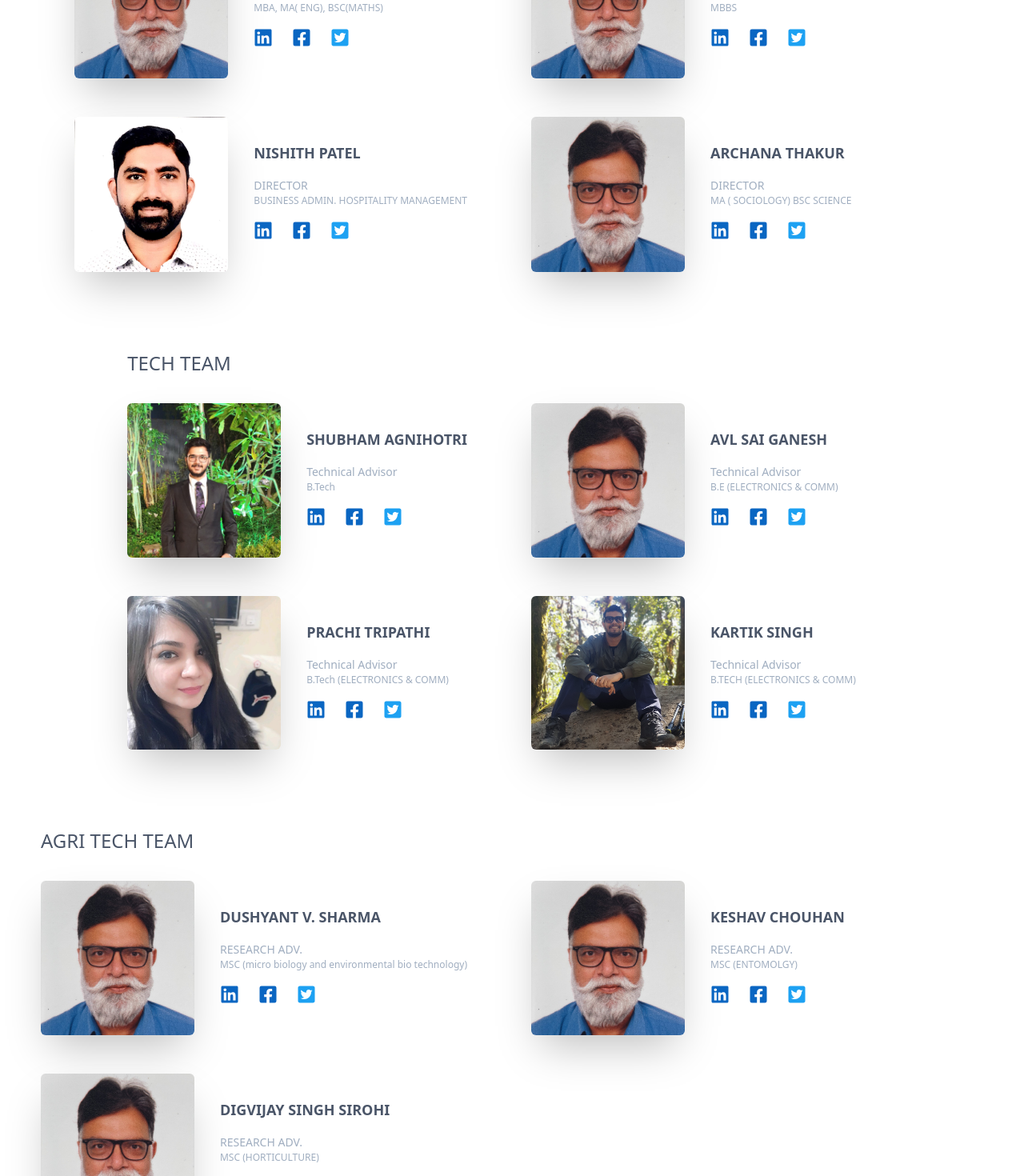
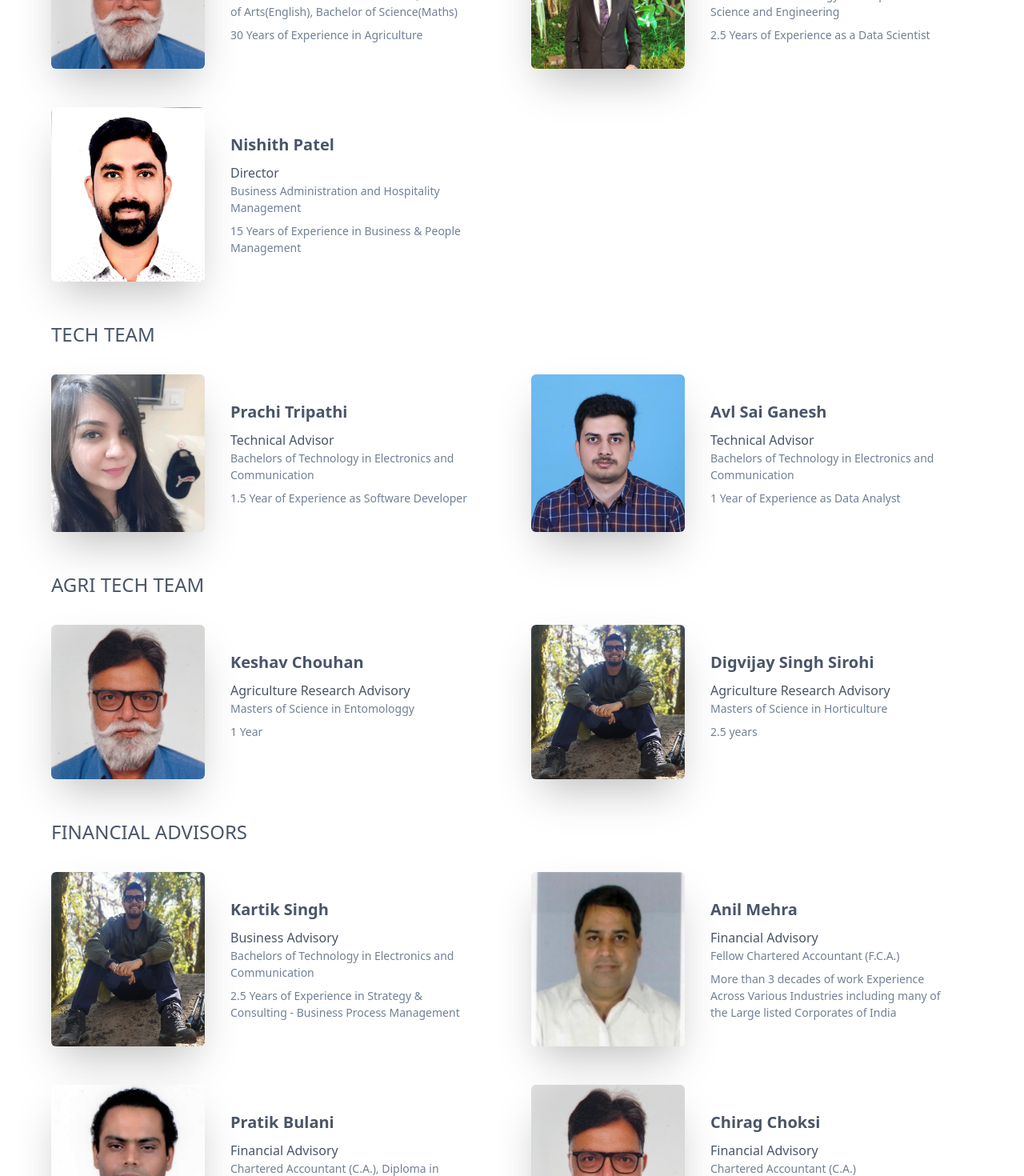
Before and after one commit to shikharx06/Udaan, a Next.js app: page /aboutus in a window 1280 px wide. Shown: the part 400-1870 px from the top of the page at 80% size. Built offline with nearby package versions, Linux system fonts and the light colour scheme.

Commit message:
bug fixes and styling changes

```diff
--- a/src/components/navbar.tsx
+++ b/src/components/navbar.tsx
@@ -34,7 +34,7 @@ const NavBar = () => {
     visible: {
       x: 0,
       transition: {
-        duration: 0.3,
+        duration: 0.325,
       },
     },
   };
@@ -44,7 +44,7 @@ const NavBar = () => {
   const router = useRouter();
   return (
     <>
-      <div className="fixed top-0 z-40 w-full navbar bg-primary text-primary-content">
+      <div className="fixed top-0 z-40 w-full bg-scroll navbar bg-primary bg-opacity-80 backdrop-blur text-primary-content">
         <div className="flex-1 px-2 mx-2">
           <div className="w-16">
             <img src="/assets/images/udaanLogo.svg" alt="udaan" />
@@ -93,7 +93,7 @@ const NavBar = () => {
         variants={navAnimationConfig}
         initial="hidden"
         animate={isOpen ? 'visible' : 'hidden'}
-        className="fixed top-0 z-50 flex flex-col w-2/3 h-screen bg-primary "
+        className="fixed top-0 z-50 flex flex-col w-2/3 h-screen pt-10 bg-primary "
       >
         {navItems.map((navItem) => (
           <Link key={navItem.name} href={navItem.href} passHref>
--- a/src/components/teamCard.tsx
+++ b/src/components/teamCard.tsx
@@ -1,10 +1,9 @@
-import { FaFacebookSquare, FaTwitterSquare, FaLinkedin } from 'react-icons/fa';
-
 type TeamMember = {
   name: string;
   description: string;
   designation: string;
   qualification: string;
+  experience: string;
   imageSrc: string;
 };
 
@@ -20,20 +19,17 @@ export const TeamMemberCard = (props: TeamMember) => {
           height="512"
         />
       </div>
-
-      <div className="flex-1 pt-6 space-y-4 text-center md:p-8 md:text-left">
+      <div className="flex-1 max-w-md pt-6 space-y-2 text-center md:p-8 md:text-left">
         <blockquote>
-          <p className="text-lg font-semibold">{props.name}</p>
+          <p className="text-xl font-semibold">{props.name}</p>
         </blockquote>
         <figcaption className="font-medium">
           {/* <div className="text-cyan-600">{props.name}{props.description}</div> */}
-          <div className="text-sm text-gray-500">{props.designation}</div>
-          <div className="text-xs text-gray-500">{props.qualification}</div>
+          <div className="text-gray-700 text-md">{props.designation}</div>
+          <div className="text-sm text-gray-600">{props.qualification}</div>
         </figcaption>
         <div className="flex justify-center gap-6 text-2xl md:justify-start">
-          <FaLinkedin className="text-[#0A66C2]" />
-          <FaFacebookSquare className="text-[#0A66C2]" />
-          <FaTwitterSquare className="text-[#1da1f2] " />
+          <div className="text-sm text-gray-600">{props.experience}</div>
         </div>
       </div>
     </figure>
--- a/src/pages/aboutus.tsx
+++ b/src/pages/aboutus.tsx
@@ -12,50 +12,16 @@ const About = () => (
       />
     }
   >
-    {/* <section className="flex min-w-full pt-20 bg-primary ">
-      <div className="flex flex-col mx-12 gap-11">
-        <div>
-          <h1 className="text-xl font-semibold">RESOURCES AND QUALITY</h1>
-          <p className="mt-2 text-base">
-            The data collected from our drones is collected by IAA certified
-            pilots and processed in-house using specialist software and
-            techniques by a large team of photogrammetrists, geomatics
-            surveyors, BIM modellers, CAD technicians and media editors.
-          </p>
-        </div>
-        <div>
-          <h1 className="text-xl font-semibold">
-            IAA CERTIFICATION AND SAFETY
+    <section className="flex justify-center mx-6 mt-24 mb-32 md:mx-12 md:mt-32">
+      <div className="flex flex-col max-w-6xl gap-12">
+        <div className="text-center">
+          <h1 className="mx-12 text-3xl font-semibold">
+            Meet our Amazing Team
           </h1>
-          <p className="mt-2 text-base ">
-            Our IAA certified flight team have developed industry specific
-            operational procedures and risk assessments which are approved by
-            the IAA and have expert knowledge in the SOP flight application
-            process. This combined with our comprehensive drone specific
-            insurance cover ensures your project is carried out safely and
-            efficiently and in compliance with the Small Unmanned Aircraft
-            (Drones) and Rockets Order S.I. 563 of 2015.
-          </p>
-        </div>
-        <div>
-          <h1 className="text-xl font-semibold">INSURANCES</h1>
-          <p className="mt-2 text-base">
-            We have worked with our insurance providers to develop comprehensive
-            industry specific policies and are currently one of very few
-            operators that can provide PL, EL and PI to the high levels often
-            required in the surveying and inspection sectors.
-          </p>
-        </div>
-      </div>
-    </section> */}
-
-    <section className="flex flex-col items-center gap-12 mt-24 xl:gap-24 bg-primary">
-      <div className="text-center">
-        <h1 className="mx-12 text-3xl font-semibold">Meet our Amazing Team</h1>
         </div>
         <div className="flex flex-col gap-8 text-center xl:text-left">
           <h1 className="text-2xl uppercase">Company directors</h1>
-        <div className="grid grid-cols-1 gap-12 lg:grid-cols-2 ">
+          <div className="grid grid-cols-1 gap-12 xl:grid-cols-2 ">
             {AppConfig.team.directors.map((member) => (
               <TeamMemberCard
                 key={member.name}
@@ -63,6 +29,7 @@ const About = () => (
                 qualification={member.qualification}
                 description={member.description}
                 designation={member.designation}
+                experience={member.experience}
                 imageSrc={member.imageSrc}
               />
             ))}
@@ -70,7 +37,7 @@ const About = () => (
         </div>
         <div className="flex flex-col gap-8 text-center xl:text-left">
           <h1 className="text-2xl uppercase">Tech Team</h1>
-        <div className="grid grid-cols-1 gap-12 lg:grid-cols-2 ">
+          <div className="grid grid-cols-1 gap-12 xl:grid-cols-2 ">
             {AppConfig.team.tech.map((member) => (
               <TeamMemberCard
                 key={member.name}
@@ -78,6 +45,7 @@ const About = () => (
                 qualification={member.qualification}
                 description={member.description}
                 designation={member.designation}
+                experience={member.experience}
                 imageSrc={member.imageSrc}
               />
             ))}
@@ -85,7 +53,7 @@ const About = () => (
         </div>
         <div className="flex flex-col gap-8 text-center xl:text-left">
           <h1 className="text-2xl uppercase">Agri Tech Team</h1>
-        <div className="grid grid-cols-1 gap-12 lg:grid-cols-2 ">
+          <div className="grid grid-cols-1 gap-12 xl:grid-cols-2 ">
             {AppConfig.team.agriTech.map((member) => (
               <TeamMemberCard
                 key={member.name}
@@ -93,6 +61,7 @@ const About = () => (
                 qualification={member.qualification}
                 description={member.description}
                 designation={member.designation}
+                experience={member.experience}
                 imageSrc={member.imageSrc}
               />
             ))}
@@ -100,7 +69,7 @@ const About = () => (
         </div>
         <div className="flex flex-col gap-8 text-center xl:text-left">
           <h1 className="text-2xl uppercase">Financial Advisors</h1>
-        <div className="grid grid-cols-1 gap-12 lg:grid-cols-2 ">
+          <div className="grid grid-cols-1 gap-12 xl:grid-cols-2 ">
             {AppConfig.team.financialAdvisors.map((member) => (
               <TeamMemberCard
                 key={member.name}
@@ -108,9 +77,11 @@ const About = () => (
                 qualification={member.qualification}
                 description={member.description}
                 designation={member.designation}
+                experience={member.experience}
                 imageSrc={member.imageSrc}
               />
             ))}
+          </div>
         </div>
       </div>
     </section>
--- a/src/pages/contact.tsx
+++ b/src/pages/contact.tsx
@@ -45,7 +45,9 @@ const Contact = () => (
             <h2 className="text-2xl font-semibold text-primary-content">
               Give us a ring
             </h2>
-            <p>B 505, Narnarayan Complex, Navrangpura , Ahmedabad</p>
+            <a href="tel:PHONE_NUM" className="">
+              +91-7940077066
+            </a>
           </div>
         </div>
       </div>
--- a/src/utils/AppConfig.tsx
+++ b/src/utils/AppConfig.tsx
@@ -76,125 +76,108 @@ export const AppConfig = {
     directors: [
       {
         name: 'BALENDU AGNIHOTRI',
-        qualification: 'MBA, MA( ENG), BSC(MATHS)',
-        experience: '30 YEARS OF EXPERIENCE IN SEED INDUSTRY',
-        designation: 'EXECUTIVE DIRECTOR',
+        qualification:
+          'Masters of Business Administration, Master of Arts(English), Bachelor of Science(Maths)',
+        experience: '30 Years of Experience in Agriculture ',
+        designation: 'Executive Director',
         description: 'NGO - AAKANSHA CHARITABLE TRUST',
         imageSrc: '/assets/images/teamPhotos/balendu.jpg',
       },
       {
-        name: 'DR.SAINIDHI AGNIHOTRI',
-        qualification: 'MBBS',
-        experience: '',
-        designation: 'DIRECTOR',
+        name: 'Shubham Agnihotri',
+        qualification:
+          'Bachelors of Technology in Computer Science and Engineering',
+        experience: '2.5 Years of Experience as a Data Scientist',
+        designation: 'CEO & Founder',
         description: 'Covid Warrior | Co Founder Dr.Buddies',
-        imageSrc: '/assets/images/teamPhotos/balendu.jpg',
+        imageSrc: '/assets/images/teamPhotos/shubham.jpg',
       },
       {
-        name: 'NISHITH PATEL',
-        qualification: 'BUSINESS ADMIN. HOSPITALITY MANAGEMENT',
-        experience: '',
-        designation: 'DIRECTOR',
+        name: 'Nishith Patel',
+        qualification: 'Business Administration and Hospitality Management',
+        experience: '15 Years of Experience in Business & People Management',
+        designation: 'Director',
         description: 'Covid Warrior | Co Founder Dr.Buddies',
         imageSrc: '/assets/images/teamPhotos/nishith.png',
-      },
-      {
-        name: 'ARCHANA THAKUR',
-        qualification: 'MA ( SOCIOLOGY) BSC SCIENCE',
-        experience: '15 YEARS',
-        designation: 'DIRECTOR',
-        description: 'TRAVELS AND EVENT MANAGEMENT',
-        imageSrc: '/assets/images/teamPhotos/balendu.jpg',
       },
     ],
 
     tech: [
       {
-        name: 'SHUBHAM AGNIHOTRI',
-        qualification: 'B.Tech',
-        experience: '2.5 years',
+        name: 'Prachi Tripathi',
+        qualification:
+          'Bachelors of Technology in Electronics and Communication',
+        experience: '1.5 Year of Experience as Software Developer',
         designation: 'Technical Advisor',
         description: 'Data Scientist',
-        imageSrc: '/assets/images/teamPhotos/shubham.jpg',
+        imageSrc: '/assets/images/teamPhotos/prachi.jpg',
       },
       {
-        name: 'AVL SAI GANESH',
-        qualification: 'B.E (ELECTRONICS & COMM)',
-        experience: '1 Year',
+        name: 'Avl Sai Ganesh',
+        qualification:
+          'Bachelors of Technology in Electronics and Communication',
+        experience: '1 Year of Experience as Data Analyst',
         designation: 'Technical Advisor',
         description: 'Data Analyst',
+        imageSrc: '/assets/images/teamPhotos/ganesh.jpg',
+      },
+    ],
+
+    agriTech: [
+      {
+        name: 'Keshav Chouhan',
+        qualification: 'Masters of Science in Entomologgy',
+        experience: '1 Year',
+        designation: 'Agriculture Research Advisory',
+        description:
+          'Software developer, Strategy & Consulting - Business Process Management (Utilities Industry)',
         imageSrc: '/assets/images/teamPhotos/balendu.jpg',
       },
       {
-        name: 'PRACHI TRIPATHI',
-        qualification: 'B.Tech (ELECTRONICS & COMM)',
-        experience: '1 Year',
-        designation: 'Technical Advisor',
-        description:
-          'Software developer, Strategy & Consulting - Business Process Management (Utilities Industry)',
-        imageSrc: '/assets/images/teamPhotos/prachi.jpg',
-      },
-      {
-        name: 'KARTIK SINGH',
-        qualification: 'B.TECH (ELECTRONICS & COMM)',
+        name: 'Digvijay Singh Sirohi',
+        qualification: 'Masters of Science in Horticulture',
         experience: '2.5 years',
-        designation: 'Technical Advisor',
+        designation: 'Agriculture Research Advisory',
         description: '',
         imageSrc: '/assets/images/teamPhotos/kartik.jpg',
       },
     ],
 
-    agriTech: [
+    financialAdvisors: [
       {
-        name: 'DUSHYANT V. SHARMA ',
-        qualification: 'MSC (micro biology and environmental bio technology)',
-        experience: '',
-        designation: 'RESEARCH ADV.',
-        description: 'ORGANIC INSPECTOR | NGO - YOUNG GENERATION',
-        imageSrc: '/assets/images/teamPhotos/balendu.jpg',
+        name: 'Kartik Singh',
+        qualification:
+          'Bachelors of Technology in Electronics and Communication',
+        experience:
+          '2.5 Years of Experience in Strategy & Consulting - Business Process Management',
+        designation: 'Business Advisory',
+        description: 'TRAVELS AND EVENT MANAGEMENT',
+        imageSrc: '/assets/images/teamPhotos/kartik.jpg',
       },
       {
-        name: 'KESHAV CHOUHAN ',
-        qualification: 'MSC (ENTOMOLGY)',
-        experience: '',
-        designation: 'RESEARCH ADV.',
-        description: '',
-        imageSrc: '/assets/images/teamPhotos/balendu.jpg',
-      },
-      {
-        name: 'DIGVIJAY SINGH SIROHI',
-        qualification: 'MSC (HORTICULTURE)',
-        experience: '',
-        designation: 'RESEARCH ADV.',
-        description: 'MANAGING DIRECTOR @ MAXS Plant science Pvt.LTD.',
-        imageSrc: '/assets/images/teamPhotos/balendu.jpg',
-      },
-    ],
-
-    financialAdvisors: [
-      {
-        name: 'ANIL MEHRA',
-        qualification: 'FCA | B.Com Hons.',
-        experience: '',
-        designation: '',
-        description:
+        name: 'Anil Mehra',
+        qualification: 'Fellow Chartered Accountant (F.C.A.)',
+        experience:
           'More than 3 decades of work Experience Across Various Industries including many of the Large listed Corporates of India',
+        designation: 'Financial Advisory',
+        description: 'ORGANIC INSPECTOR | NGO - YOUNG GENERATION',
         imageSrc: '/assets/images/teamPhotos/anilMehra.jpg',
       },
       {
-        name: 'PRATIK BULANI ',
-        qualification: 'C.A.',
+        name: 'Pratik Bulani ',
+        qualification:
+          'Chartered Accountant (C.A.), Diploma in Information System Audit (DISA) & Forensic Audits and Fraud Detection(FAFD)',
         experience: '',
-        designation: 'DISA (Systemt Auditor), FAFD (Forensic Auditor)',
+        designation: 'Financial Advisory',
         description: '',
-        imageSrc: '/assets/images/teamPhotos/balendu.jpg',
+        imageSrc: '/assets/images/teamPhotos/pratik.jpg',
       },
       {
-        name: 'CHIRAG CHOKSI',
-        qualification: 'C.A.',
+        name: 'Chirag Choksi',
+        qualification: 'Chartered Accountant (C.A.)',
         experience: '',
-        designation: '',
-        description: '',
+        designation: 'Financial Advisory',
+        description: 'MANAGING DIRECTOR @ MAXS Plant science Pvt.LTD.',
         imageSrc: '/assets/images/teamPhotos/balendu.jpg',
       },
     ],
```
Also changed, not shown: src/components/card.tsx (+10 -9 lines), src/pages/index.tsx (+32 -11 lines), public/assets/images/teamPhotos/parbatBhai.png (added). Lines whose indentation alone changed are shown as unchanged.
